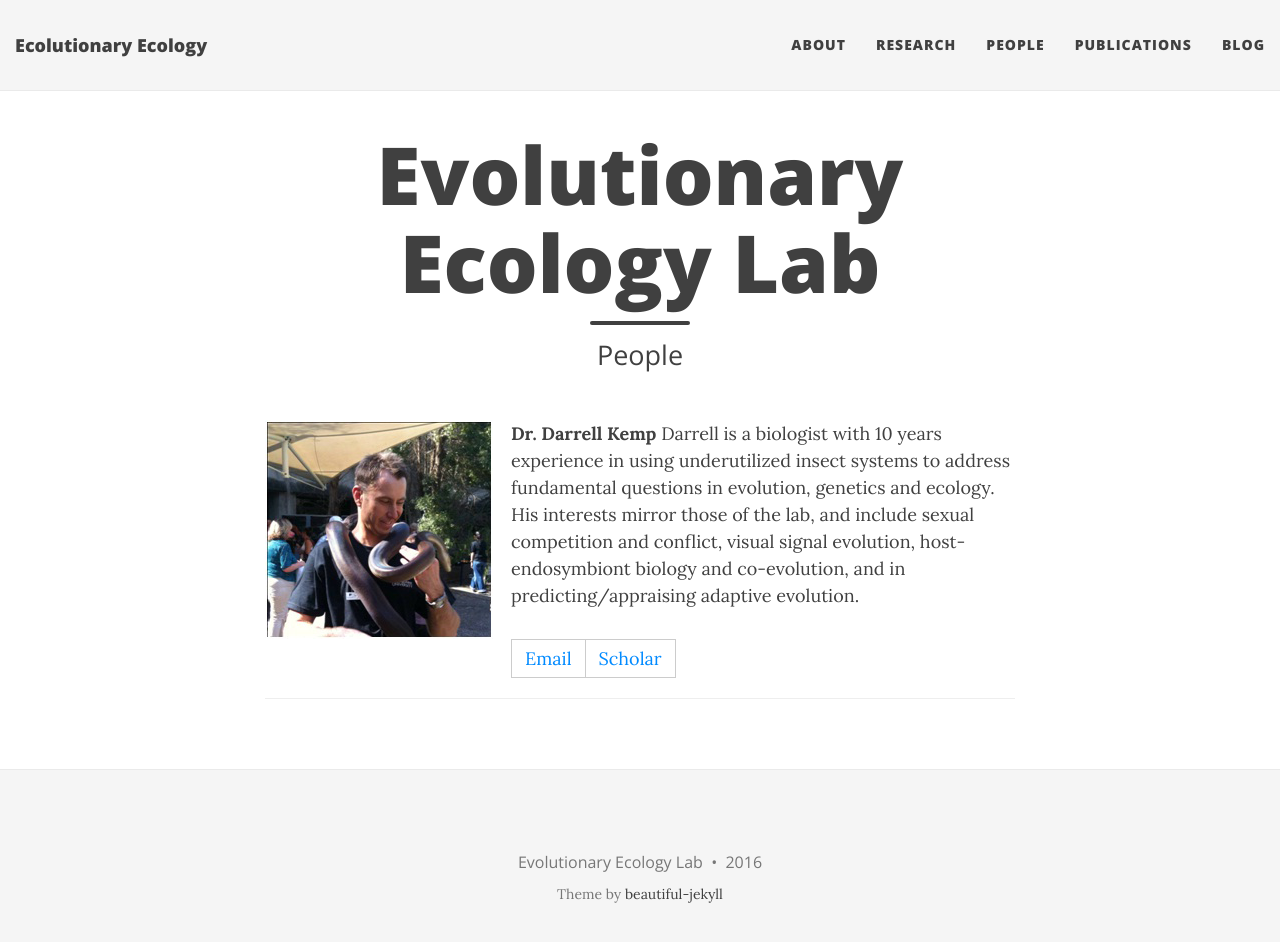
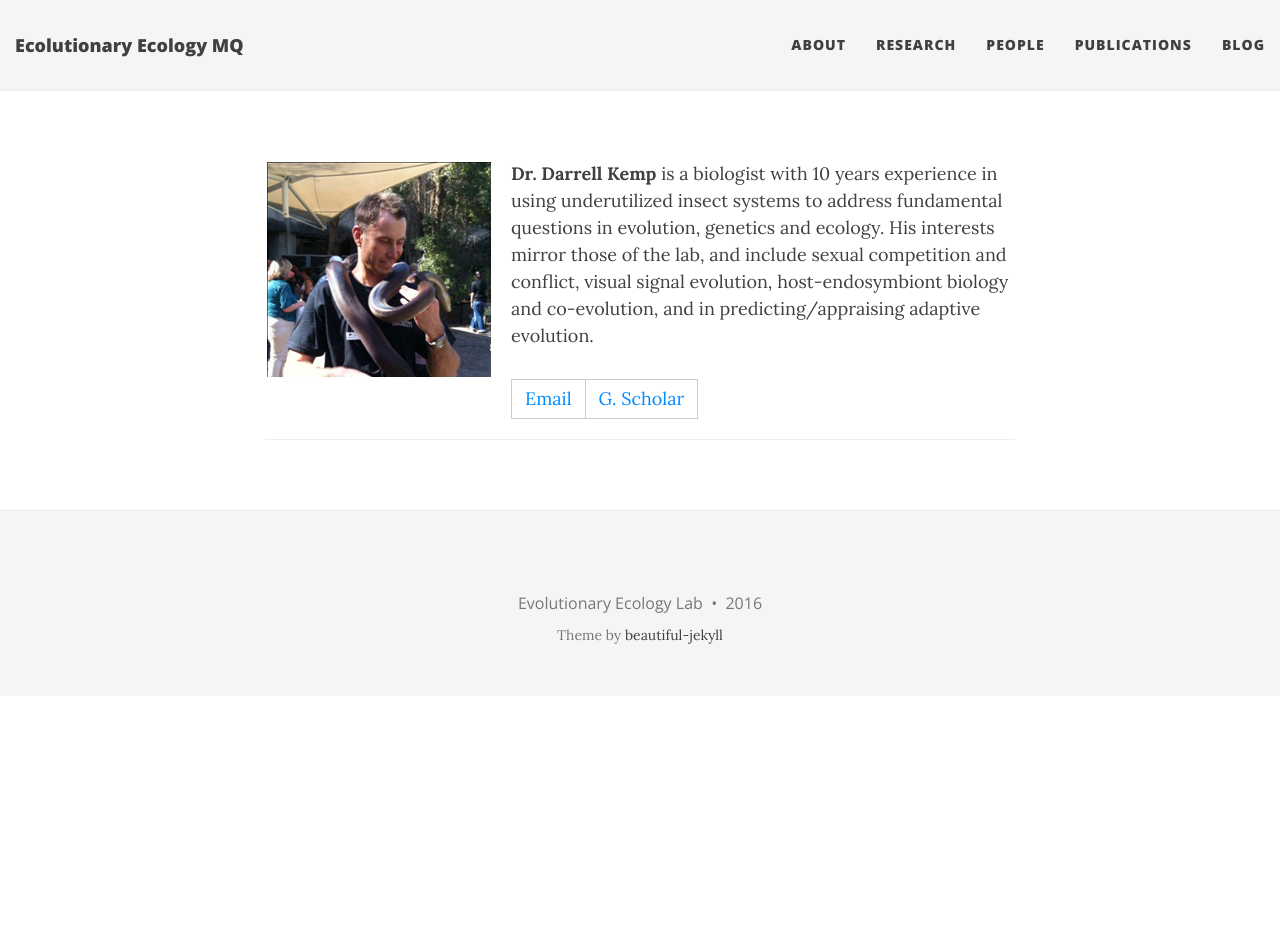
Before and after one commit to evoecomq/evoecomq.github.io, a Jekyll site: the page built from people.md, in a window 1280 px wide and 955 px high. Shown: the top 942 px of the window. Built offline with Jekyll 4.4.1, drawn with Linux system fonts in a browser that asks for light colours; nearby versions of some CDN libraries.

Commit message:
Testing layout

```diff
--- a/_config.yml
+++ b/_config.yml
@@ -8,7 +8,7 @@ url: "http://evoecomq.github.io"
 baseurl: ""
 
 # Name of website
-title: Ecolutionary Ecology
+title: Ecolutionary Ecology MQ
 
 # Short description of your site
 description: Macquarie University
--- a/people.md
+++ b/people.md
@@ -1,12 +1,10 @@
 ---
 layout: page
-title: Evolutionary Ecology Lab
 subtitle: People
 ---
 
-**Dr. Darrell Kemp**
-![]({{ site.url }}/img/people/darrell.png){: .left-image} Darrell is a biologist with 10 years experience in using underutilized insect systems to address fundamental questions in evolution, genetics and ecology. His interests mirror those of the lab, and include sexual competition and conflict, visual signal evolution, host-endosymbiont biology and co-evolution, and in predicting/appraising adaptive evolution.
+![]({{ site.url }}/img/people/darrell.png){: .left-image} **Dr. Darrell Kemp** is a biologist with 10 years experience in using underutilized insect systems to address fundamental questions in evolution, genetics and ecology. His interests mirror those of the lab, and include sexual competition and conflict, visual signal evolution, host-endosymbiont biology and co-evolution, and in predicting/appraising adaptive evolution.
 
-[Email](mailto:darrell.kemp[at]mq.edu.au) |  [Scholar](http://scholar.google.com/citations?user=0LwKAKMAAAAJ&hl=en)
+[Email](mailto:darrell.kemp[at]mq.edu.au)  |   [G. Scholar](http://scholar.google.com/citations?user=0LwKAKMAAAAJ&hl=en)
 
 ----
```
